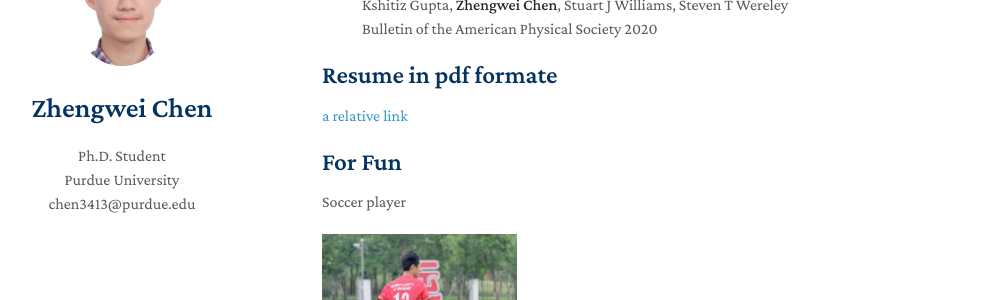
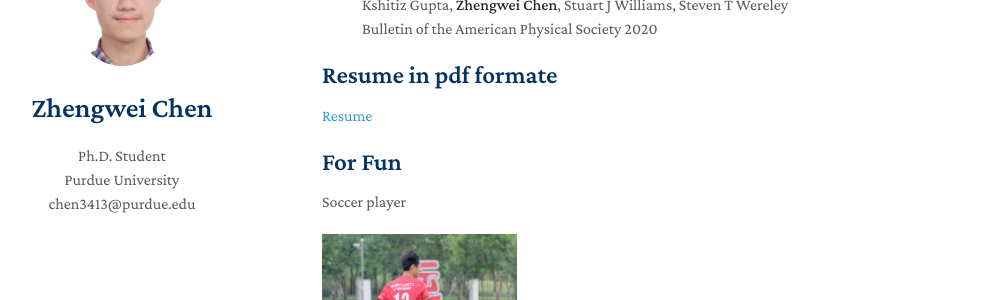
Before and after one commit to zhengweichen1998/zhengweichen, a Jekyll site: the page built from index.md, in a window 1280 px wide and 900 px high, scrolled down 539 px. Shown: the part 159-459 px from the top of the window, without its empty margins (148-1137 px from the left). Built offline with Jekyll 4.4.1, drawn with Linux system fonts in a browser that asks for light colours; nearby versions of some CDN libraries; a style sheet for code colours, icons or effects is not loaded; our own code applies the rules of GitHub Pages for plain Markdown files.

Commit message:
Update index.md

```diff
--- a/index.md
+++ b/index.md
@@ -35,7 +35,7 @@ Bulletin of the American Physical Society 2020
 
 ## Resume in pdf formate
 
-[a relative link](./assets/img/zhengweichen_resume.pdf)
+[Resume](./assets/img/zhengweichen_resume.pdf)
 
 
 ## For Fun
```
